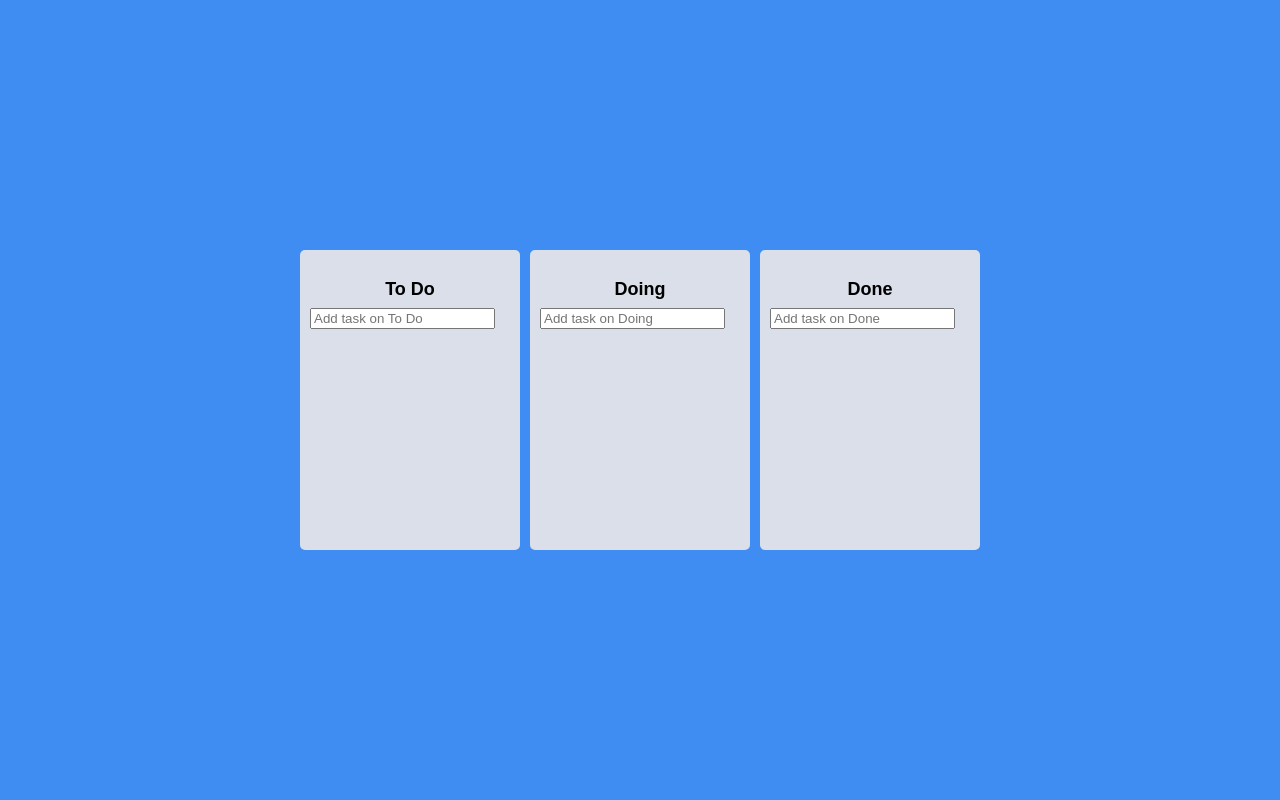
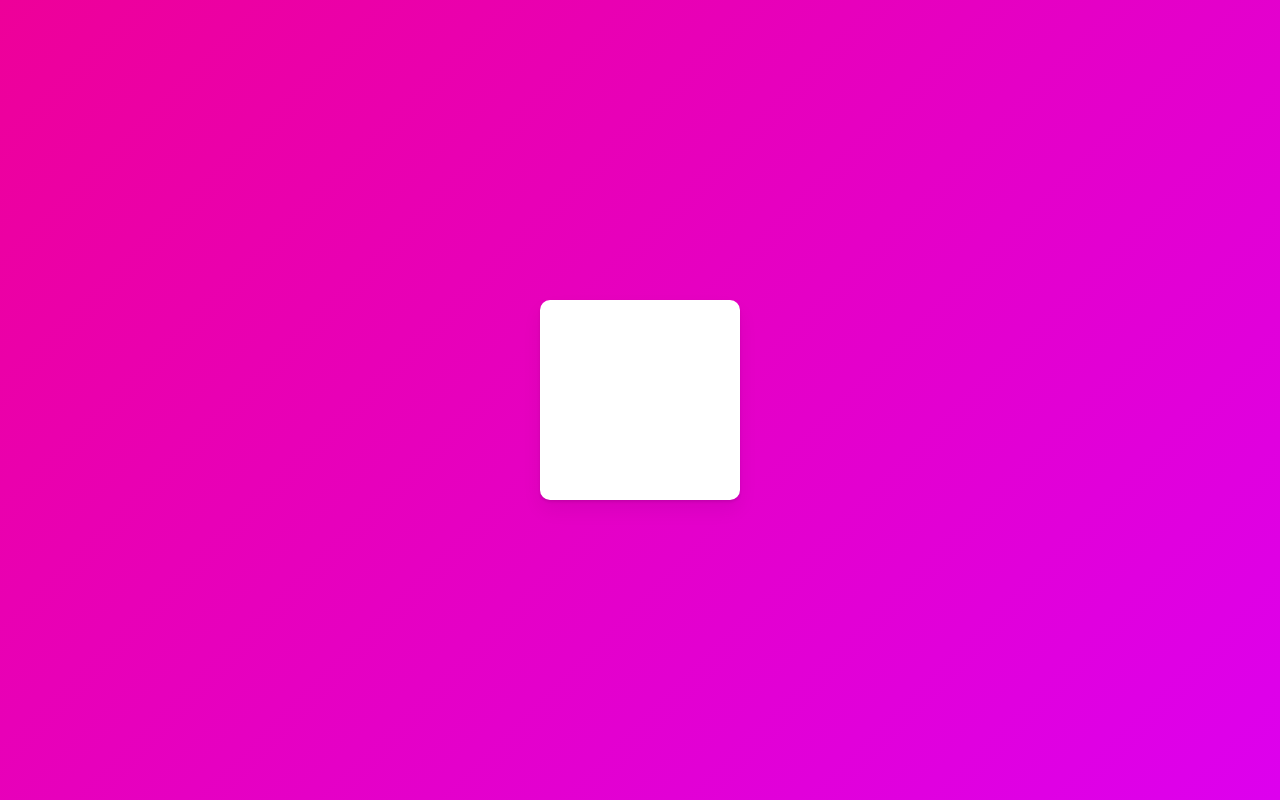
Before and after one commit to redips86/react-masterclass, a React (Create React App) app: page / in a window 1280 px wide. Built offline with nearby package versions, Linux system fonts and the light colour scheme.

Commit message:
[React study] ready to dive 7 chapter.

```diff
--- a/src/App.tsx
+++ b/src/App.tsx
@@ -1,79 +1,26 @@
-import {DragDropContext, DropResult} from "react-beautiful-dnd";
 import styled from "styled-components";
-import {useRecoilState} from "recoil";
-import {toDoState} from "./atoms";
-import Board from "./components/Board";
 
 const Wrapper = styled.div`
+  height: 100vh;
+  width: 100vw;
   display: flex;
-  max-width: 680px;
-  width: 100%;
-  margin: 0 auto;
   justify-content: center;
   align-items: center;
-  height: 100vh;
 `;
 
-const Boards = styled.div`
-  display: grid;
-  width: 100%;
-  gap: 10px;
-  grid-template-columns: repeat(3, 1fr);
+const Box = styled.div`
+  width: 200px;
+  height: 200px;
+  background-color: white;
+  border-radius: 10px;
+  box-shadow: 0 2px 3px rgba(0, 0, 0, 0.1), 0 10px 20px rgba(0, 0, 0, 0.06);
 `;
 
-
 function App() {
-    const [toDos, setToDos] = useRecoilState(toDoState);
-
-    const onDragEnd = (info: DropResult) => {
-        console.log(info);
-        const {destination, draggableId, source} = info;
-        if (!destination) return;
-        if (destination?.droppableId === source.droppableId) {
-            // same board movement.
-            setToDos((allBoard) => {
-                const boardCopy = [...allBoard[source.droppableId]]
-                const taskObj = boardCopy[source.index];
-
-                boardCopy.splice(source.index, 1);
-                boardCopy.splice(destination.index, 0, taskObj);
-                return {
-                    ...allBoard,
-                    [source.droppableId]: boardCopy
-                };
-            })
-        }
-        if (destination?.droppableId !== source.droppableId) {
-            // cross board movement.
-            setToDos((allBoard) => {
-                const sourceBoard = [...allBoard[source.droppableId]];
-                const destinationBoard = [...allBoard[destination.droppableId]];
-                const taskObj = sourceBoard[source.index];
-
-                sourceBoard.splice(source.index, 1);
-                destinationBoard.splice(destination.index, 0, taskObj);
-
-                return {
-                    ...allBoard,
-                    [source.droppableId]: sourceBoard,
-                    [destination.droppableId]: destinationBoard
-                };
-            });
-
-        }
-
-    };
     return (
-        <DragDropContext onDragEnd={onDragEnd}>
-            <Wrapper>
-                <Boards>
-                    {
-                        Object.keys(toDos).map(boardId => <Board key={boardId} toDos={toDos[boardId]}
-                                                                 boardId={boardId}/>)
-                    }
-                </Boards>
-            </Wrapper>
-        </DragDropContext>
+        <Wrapper>
+            <Box/>
+        </Wrapper>
     );
 }
 
--- a/src/components/Board.tsx
+++ /dev/null
@@ -1,99 +0,0 @@
-import DragabbleCard from "./DragabbleCard";
-import {Droppable} from "react-beautiful-dnd";
-import styled from "styled-components";
-import {useForm} from "react-hook-form";
-import {ITodo, toDoState} from "../atoms";
-import {useSetRecoilState} from "recoil";
-
-const Wrapper = styled.div`
-  min-height: 200px;
-  padding: 30px 10px 20px;
-  background-color: ${props => props.theme.boardColor};
-  border-radius: 5px;
-  min-height: 300px;
-  display: flex;
-  flex-direction: column;
-`;
-
-const Title = styled.h2`
-  text-align: center;
-  font-weight: 600;
-  margin-bottom: 10px;
-  font-size: 18px;
-`;
-
-interface IAreaProps {
-    isDraggingOver: boolean;
-    isDraggingFromThis: boolean;
-}
-
-const Area = styled.div<IAreaProps>`
-  background-color: ${props => props.isDraggingOver ? "#dfe6e9" : props.isDraggingFromThis
-          ? "#b2bec3" : "transparent"};
-  flex-grow: 1;
-  transition: background-color .3s ease-in-out;
-  padding: 20px;
-`;
-
-const Form = styled.form`
-  width: 100%;
-`;
-
-interface IBoardProps {
-    toDos: ITodo[];
-    boardId: string;
-}
-
-interface IForm {
-    toDo: string;
-}
-
-function Board({toDos, boardId}: IBoardProps) {
-    const setToDos = useSetRecoilState(toDoState);
-    const {register, setValue, handleSubmit} = useForm<IForm>();
-    const onValid = ({toDo}: IForm) => {
-        const newToDo = {
-            id: Date.now(),
-            text: toDo,
-        }
-        setToDos(currVal => {
-            console.log(currVal);
-            return {
-                ...currVal,
-                [boardId]: [newToDo, ...currVal[boardId]]
-            }
-        });
-        setValue("toDo", "");
-    };
-
-    return (
-        <Wrapper>
-            <Title>{boardId}</Title>
-            <Form onSubmit={handleSubmit(onValid)}>
-                <input {...register("toDo", {required: true})} type="text" placeholder={`Add task on ${boardId}`}/>
-            </Form>
-
-            <Droppable droppableId={boardId}>
-                {(provided, snapshot) => (
-                    <Area
-                        isDraggingOver={snapshot.isDraggingOver}
-                        isDraggingFromThis={Boolean(snapshot.draggingFromThisWith)}
-                        ref={provided.innerRef}
-                        {...provided.droppableProps}
-                    >
-                        {toDos.map((toDo, index) => (
-                            <DragabbleCard
-                                key={toDo.id}
-                                index={index}
-                                toDoId={toDo.id}
-                                toDoText={toDo.text}/>
-                        ))}
-                        {provided.placeholder}
-                    </Area>
-                )}
-            </Droppable>
-        </Wrapper>
-    );
-}
-
-export default Board;
--- a/src/components/DragabbleCard.tsx
+++ /dev/null
@@ -1,37 +0,0 @@
-import {Draggable} from "react-beautiful-dnd";
-import styled from "styled-components";
-import React from "react";
-
-const Card = styled.div<{ isDragging: boolean }>`
-  border-radius: 5px;
-  margin-bottom: 10px;
-  padding: 5px 10px;
-  background-color: ${props => props.isDragging ? "#74b9ff" : props.theme.cardColor};
-  box-shadow: ${props => props.isDragging ? "0px 2px 25px rgba(0,0,0,0.05)" : "none"};
-`;
-
-interface IDragabbleCardProps {
-    toDoId: number;
-    toDoText: string;
-    index: number;
-}
-
-function DragabbleCard({toDoId, toDoText, index}: IDragabbleCardProps) {
-
-    return (
-        <Draggable key={toDoId} draggableId={toDoId + ""} index={index}>
-            {(provided, snapshot) =>
-                <Card
-                    isDragging={snapshot.isDragging}
-                    ref={provided.innerRef}
-                    {...provided.draggableProps}
-                    {...provided.dragHandleProps}
-                >
-                    <span>{toDoText}</span>
-                </Card>
-            }
-        </Draggable>
-    )
-}
-
-export default React.memo(DragabbleCard);
--- a/src/index.tsx
+++ b/src/index.tsx
@@ -10,7 +10,7 @@ const root = ReactDOM.createRoot(document.getElementById('root') as Element);
 // https://github.com/zacanger/styled-reset/blob/master/src/index.ts
 // 브라우저 태그 리셋
 const GlobalStyle = createGlobalStyle`
-  @import url('https://fonts.googleapis.com/css2?family=Source+Sans+Pro&display=swap');
+  @import url('https://fonts.googleapis.com/css2?family=Source+Sans+Pro:wght@300;400&display=swap');
 
   html, body, div, span, applet, object, iframe,
   h1, h2, h3, h4, h5, h6, p, blockquote, pre,
@@ -32,26 +32,21 @@ const GlobalStyle = createGlobalStyle`
     font: inherit;
     vertical-align: baseline;
   }
-
   /* HTML5 display-role reset for older browsers */
   article, aside, details, figcaption, figure,
   footer, header, hgroup, main, menu, nav, section {
     display: block;
   }
-
   /* HTML5 hidden-attribute fix for newer browsers */
   *[hidden] {
     display: none;
   }
-
   body {
     line-height: 1;
   }
-
   menu, ol, ul {
     list-style: none;
   }
-
   blockquote, q {
     quotes: none;
   }
@@ -68,13 +63,15 @@ const GlobalStyle = createGlobalStyle`
   }
 
   * {
-    box-sizing: border-box;;
+    box-sizing: border-box;
   }
 
   body {
+    font-weight: 300;
     font-family: 'Source Sans Pro', sans-serif;
-    background-color: ${props => props.theme.bgColor};
-    color: black
+    color: black;
+    line-height: 1.2;
+    background: linear-gradient(135deg, #e09, #d0e);
   }
 
   a {
--- a/src/styled.d.ts
+++ b/src/styled.d.ts
@@ -1,10 +1,6 @@
 import 'styled-components';
 
-// and extend them!
 declare module 'styled-components' {
     export interface DefaultTheme {
-        bgColor: string,
-        boardColor: string,
-        cardColor: string,
     }
 }
--- a/src/theme.ts
+++ b/src/theme.ts
@@ -1,7 +1,3 @@
 import {DefaultTheme} from "styled-components";
 
-export const darkTheme: DefaultTheme = {
-    bgColor: "#3F8CF2",
-    boardColor: "#DADFE9",
-    cardColor: "white",
-}
+export const darkTheme: DefaultTheme = {}
```
